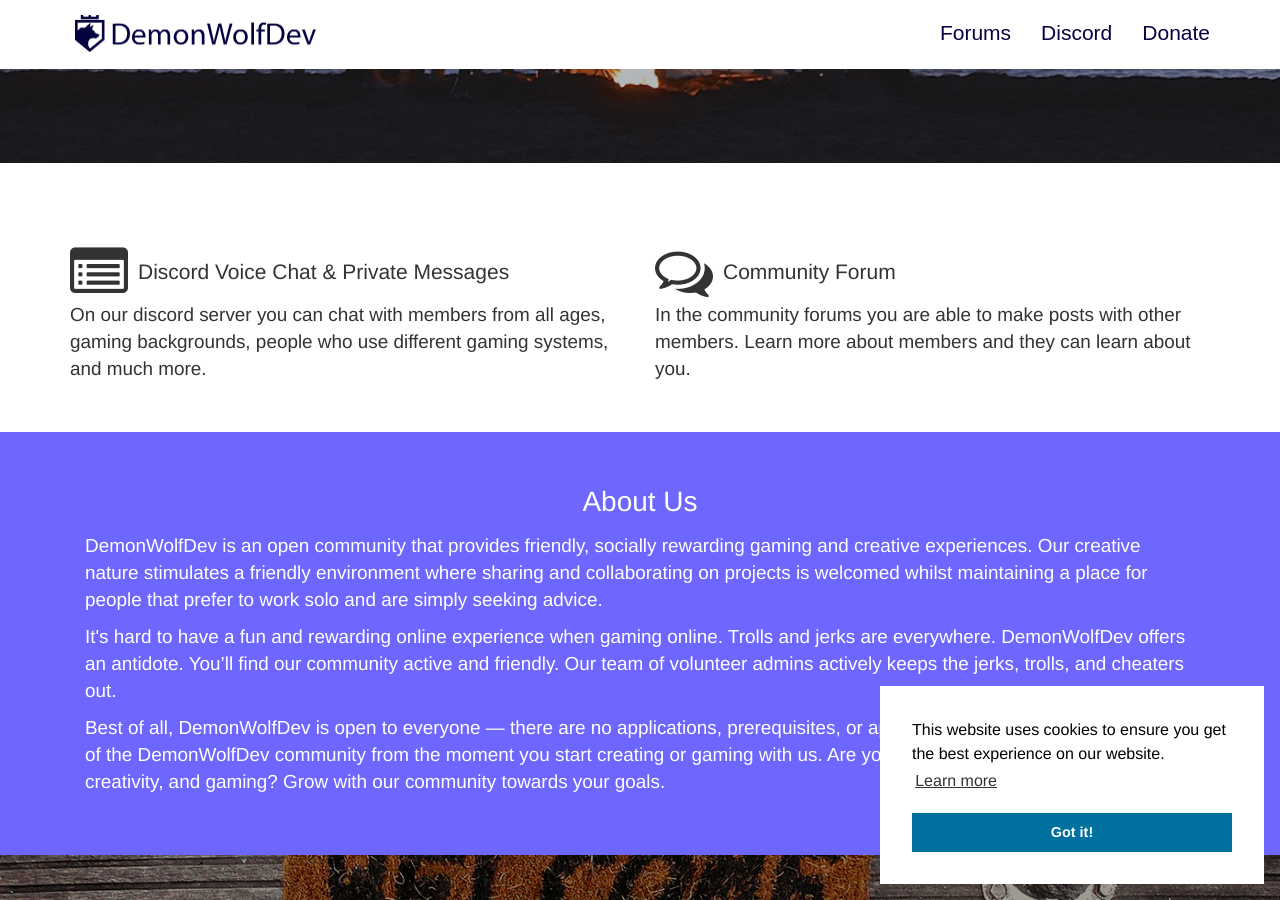
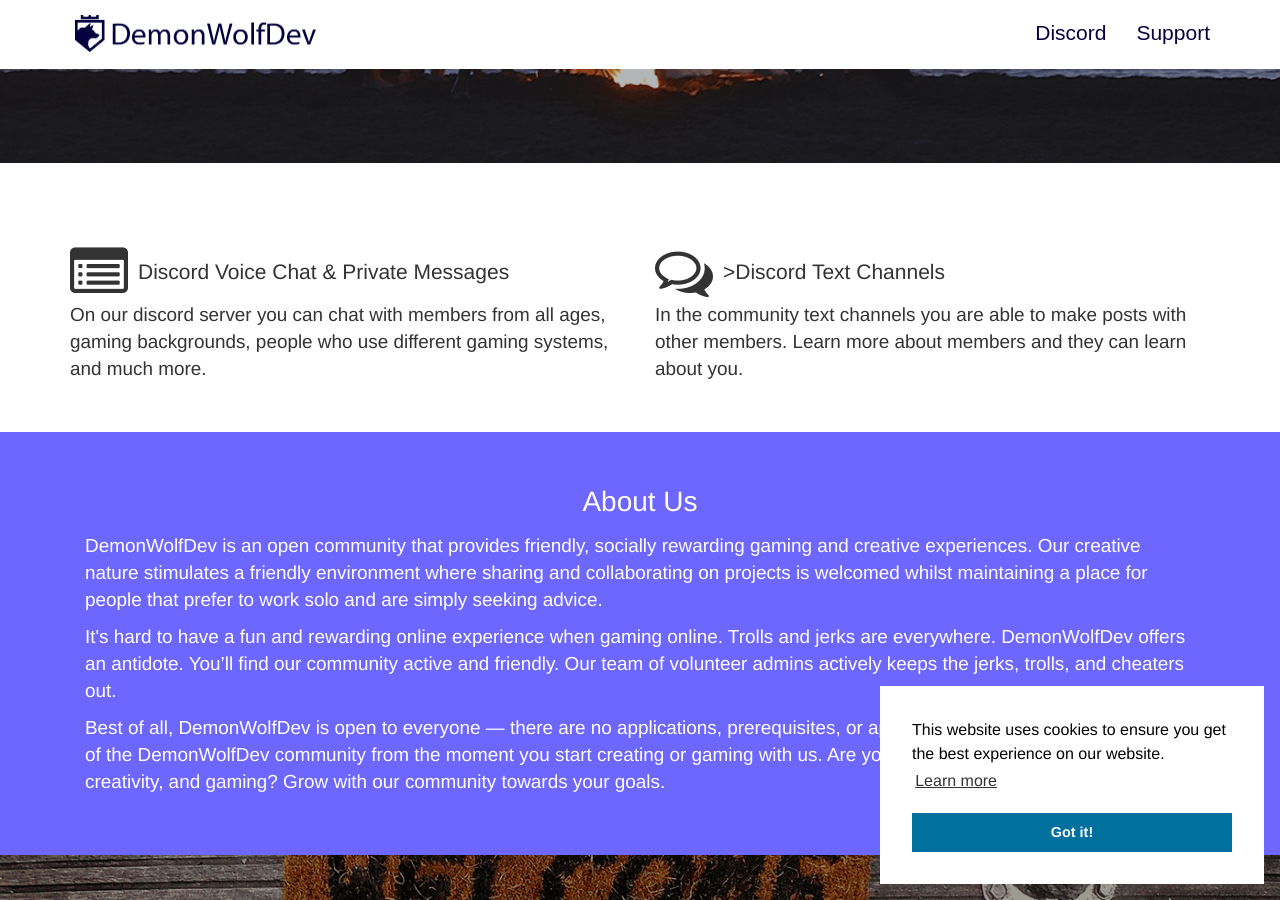
Before and after one commit to DemonWolfDev/demonwolfdev, a Jekyll site: the page built from index.html, in a window 1280 px wide and 900 px high, scrolled down 304 px. Built offline with Jekyll 4.4.1, drawn with Linux system fonts in a browser that asks for light colours.

Commit message:
Moving to github pages.

```diff
--- a/_data/settings.yml
+++ b/_data/settings.yml
@@ -4,9 +4,8 @@
 # Menu Section
 
 menu:
-  - {title: Forums, url: 'https://www.demonwolfdev.com/forums'}
   - {title: Discord, url: 'https://discordapp.com/invite/A9x3qEN'}
-  - {title: Donate, url: 'https://streamlabs.com/demonwolfdev'}
+  - {title: Support, url: 'https://streamlabs.com/demonwolfdev'}
 
 #-------------------------------
 
@@ -55,7 +54,7 @@ cta-button:
 
 ofter:
   - {icon: fa-list-alt, name: 'Discord Voice Chat & Private Messages', description: 'On our discord server you can chat with members from all ages, gaming backgrounds, people who use different gaming systems, and much more.'}
-  - {icon: fa-comments-o, name: 'Community Forum' , description: 'In the community forums you are able to make posts with other members.  Learn more about members and they can learn about you.'}
+  - {icon: fa-comments-o, name: '>Discord Text Channels' , description: 'In the community text channels you are able to make posts with other members.  Learn more about members and they can learn about you.'}
 
 #-------------------------------
 # Social Icons and URls
--- a/assets/js/main.js
+++ b/assets/js/main.js
@@ -1 +1 @@
-!function(n){function e(a){if(o[a])return o[a].exports;var r=o[a]={i:a,l:!1,exports:{}};return n[a].call(r.exports,r,r.exports,e),r.l=!0,r.exports}var o={};e.m=n,e.c=o,e.d=function(n,o,a){e.o(n,o)||Object.defineProperty(n,o,{configurable:!1,enumerable:!0,get:a})},e.n=function(n){var o=n&&n.__esModule?function(){return n.default}:function(){return n};return e.d(o,"a",o),o},e.o=function(n,e){return Object.prototype.hasOwnProperty.call(n,e)},e.p="",e(e.s=0)}([function(n,e,o){n.exports=o(1)},function(n,e){$(function(){$("#bs-example-navbar-collapse-1").on("shown.bs.collapse",function(){$("#navbar-hamburger").addClass("hidden"),$("#navbar-close").removeClass("hidden")}).on("hidden.bs.collapse",function(){$("#navbar-hamburger").removeClass("hidden"),$("#navbar-close").addClass("hidden")})}),$(document).on("click",".navbar-collapse.in",function(n){$(n.target).is("a")&&"dropdown-toggle"!=$(n.target).attr("class")&&$(this).collapse("hide")}),$(function(){$(document).click(function(n){$(".navbar-collapse").collapse("hide")})})}]);
+!function(n){var e={};function o(a){if(e[a])return e[a].exports;var r=e[a]={i:a,l:!1,exports:{}};return n[a].call(r.exports,r,r.exports,o),r.l=!0,r.exports}o.m=n,o.c=e,o.d=function(n,e,a){o.o(n,e)||Object.defineProperty(n,e,{configurable:!1,enumerable:!0,get:a})},o.n=function(n){var e=n&&n.__esModule?function(){return n.default}:function(){return n};return o.d(e,"a",e),e},o.o=function(n,e){return Object.prototype.hasOwnProperty.call(n,e)},o.p="",o(o.s=0)}([function(n,e,o){n.exports=o(1)},function(n,e){$(function(){$("#bs-example-navbar-collapse-1").on("shown.bs.collapse",function(){$("#navbar-hamburger").addClass("hidden"),$("#navbar-close").removeClass("hidden")}).on("hidden.bs.collapse",function(){$("#navbar-hamburger").removeClass("hidden"),$("#navbar-close").addClass("hidden")})}),$(document).on("click",".navbar-collapse.in",function(n){$(n.target).is("a")&&"dropdown-toggle"!=$(n.target).attr("class")&&$(this).collapse("hide")}),$(function(){$(document).click(function(n){$(".navbar-collapse").collapse("hide")})})}]);
```
